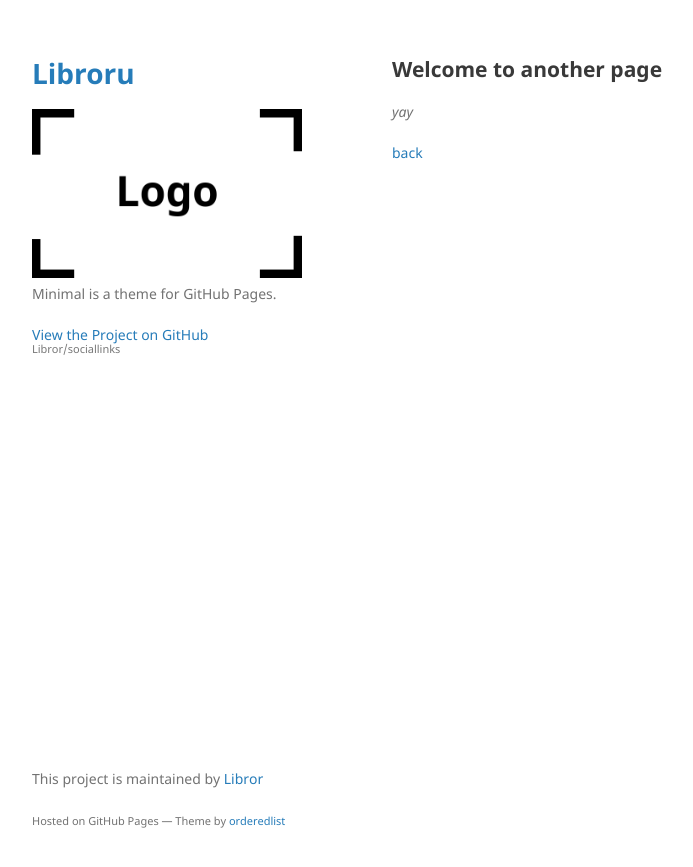
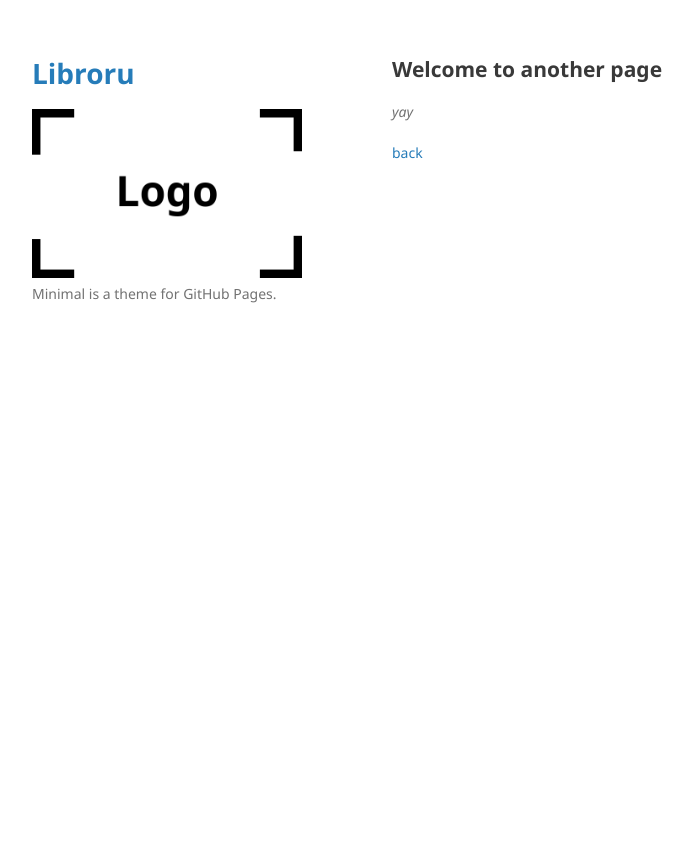
Before and after one commit to Libror/sociallinks, a Jekyll site: the page built from another-page.md, in a window 1280 px wide. Shown: the top 867 px of the page, without its empty margins (178-871 px from the left). Built offline with Jekyll 4.4.1, drawn with Linux system fonts in a browser that asks for light colours; our own code applies the rules of GitHub Pages for plain Markdown files.

Commit message:
Update default.html

```diff
--- a/_layouts/default.html
+++ b/_layouts/default.html
@@ -22,14 +22,6 @@
 
         <p>{{ site.description | default: site.github.project_tagline }}</p>
 
-        {% if site.github.is_project_page %}
-        <p class="view"><a href="{{ site.github.repository_url }}">View the Project on GitHub <small>{{ site.github.repository_nwo }}</small></a></p>
-        {% endif %}
-
-        {% if site.github.is_user_page %}
-        <p class="view"><a href="{{ site.github.owner_url }}">View My GitHub Profile</a></p>
-        {% endif %}
-
         {% if site.show_downloads %}
         <ul>
           <li><a href="{{ site.github.zip_url }}">Download <strong>ZIP File</strong></a></li>
@@ -44,10 +36,6 @@
 
       </section>
       <footer>
-        {% if site.github.is_project_page %}
-        <p>This project is maintained by <a href="{{ site.github.owner_url }}">{{ site.github.owner_name }}</a></p>
-        {% endif %}
-        <p><small>Hosted on GitHub Pages &mdash; Theme by <a href="https://github.com/orderedlist">orderedlist</a></small></p>
       </footer>
     </div>
     <script src="{{ "/assets/js/scale.fix.js" | relative_url }}"></script>
```
